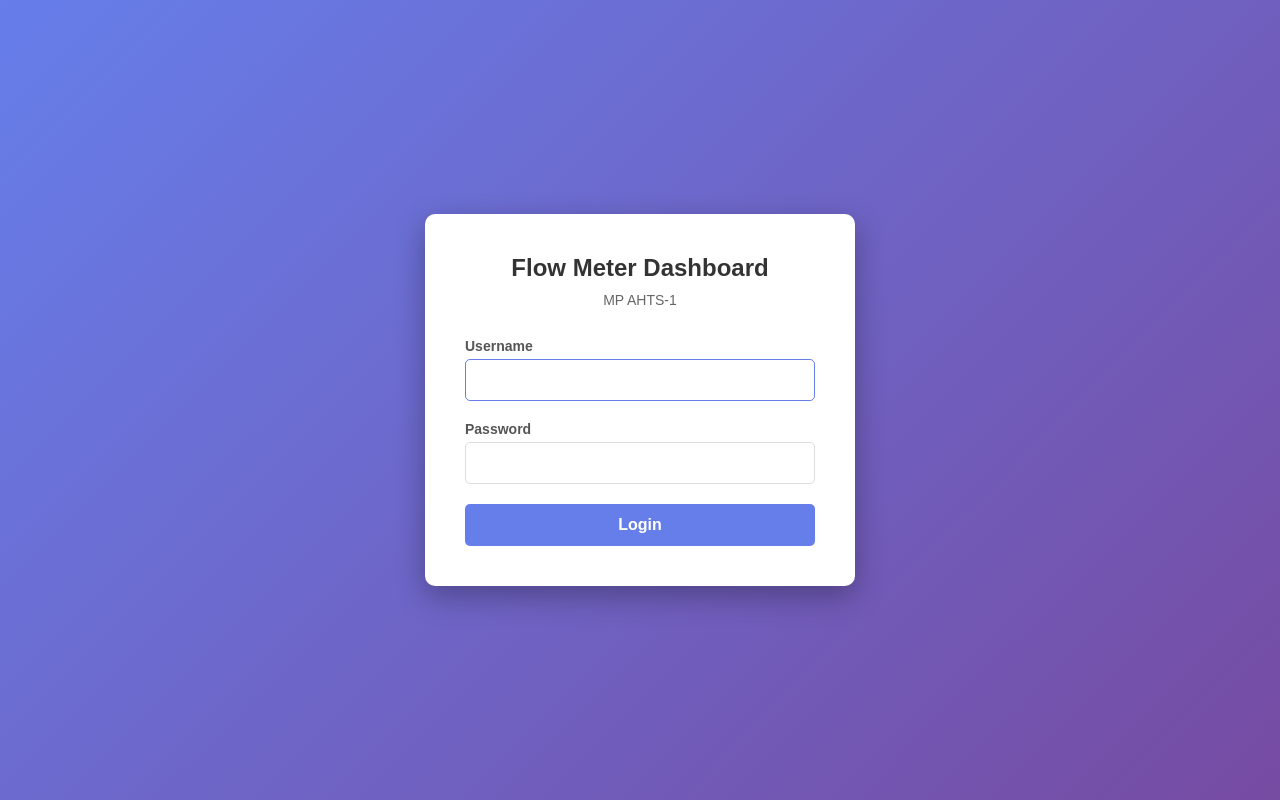
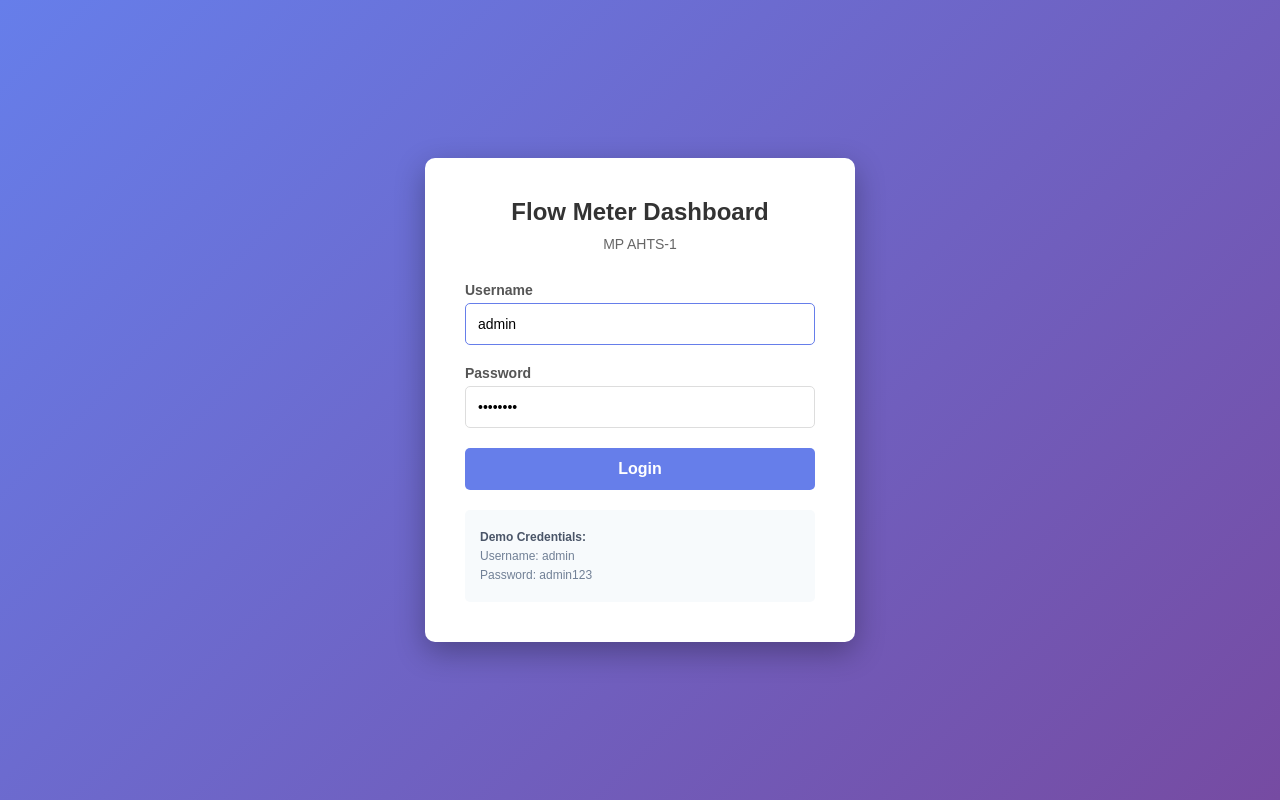
Before and after one commit to yogirajmagar07/webscadaserver, a Flask app: page / in a window 1280 px wide. Run offline with Flask 3, Linux system fonts and the light colour scheme.

Commit message:
Update login.html

```diff
--- a/templates/login.html
+++ b/templates/login.html
@@ -123,43 +123,53 @@ body {
         <form onsubmit="handleLogin(event)">
             <div class="form-group">
                 <label>Username</label>
-                <input type="text" id="username" required autofocus>
+                <input type="text" id="username" value="admin" required autofocus>
             </div>
 
             <div class="form-group">
                 <label>Password</label>
-                <input type="password" id="password" required>
+                <input type="password" id="password" value="admin123" required>
             </div>
 
             <button type="submit" class="login-btn">Login</button>
         </form>
+
+        <div class="demo-credentials">
+            <p><strong>Demo Credentials:</strong></p>
+            <p>Username: admin</p>
+            <p>Password: admin123</p>
+        </div>
     </div>
 
     <script>
-    function handleLogin(event) {
+    async function handleLogin(event) {
         event.preventDefault();
 
         let username = document.getElementById('username').value;
         let password = document.getElementById('password').value;
         let errorDiv = document.getElementById('errorMessage');
 
-        // Simple client-side validation (you should also validate on server)
-        if (username === 'admin' && password === 'admin123') {
-            // Store login state
-            sessionStorage.setItem('isLoggedIn', 'true');
-            sessionStorage.setItem('username', username);
+        try {
+            let response = await fetch('/api/login', {
+                method: 'POST',
+                headers: {
+                    'Content-Type': 'application/json',
+                },
+                body: JSON.stringify({ username, password })
+            });
 
-            // Redirect to dashboard
-            window.location.href = '/dashboard';
-        } else {
+            let data = await response.json();
+
+            if (data.success) {
+                window.location.href = '/dashboard';
+            } else {
+                errorDiv.style.display = 'block';
+                errorDiv.textContent = data.error || 'Invalid credentials';
+            }
+        } catch (error) {
             errorDiv.style.display = 'block';
-            errorDiv.textContent = 'Invalid username or password';
+            errorDiv.textContent = 'Login failed. Please try again.';
         }
-    }
-
-    // Check if already logged in
-    if (sessionStorage.getItem('isLoggedIn') === 'true') {
-        window.location.href = '/dashboard';
     }
     </script>
 </body>
```
